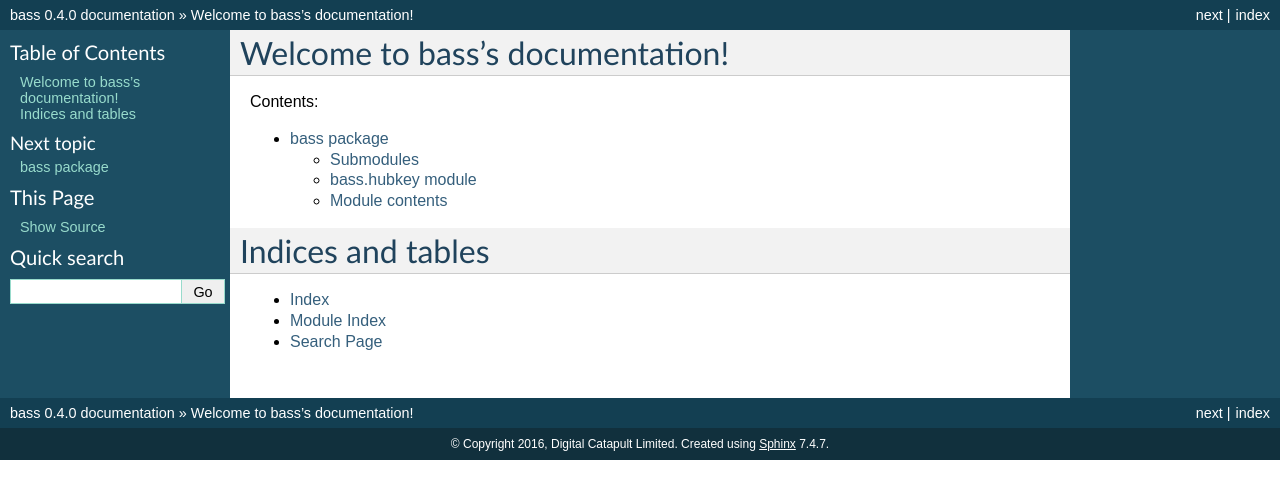
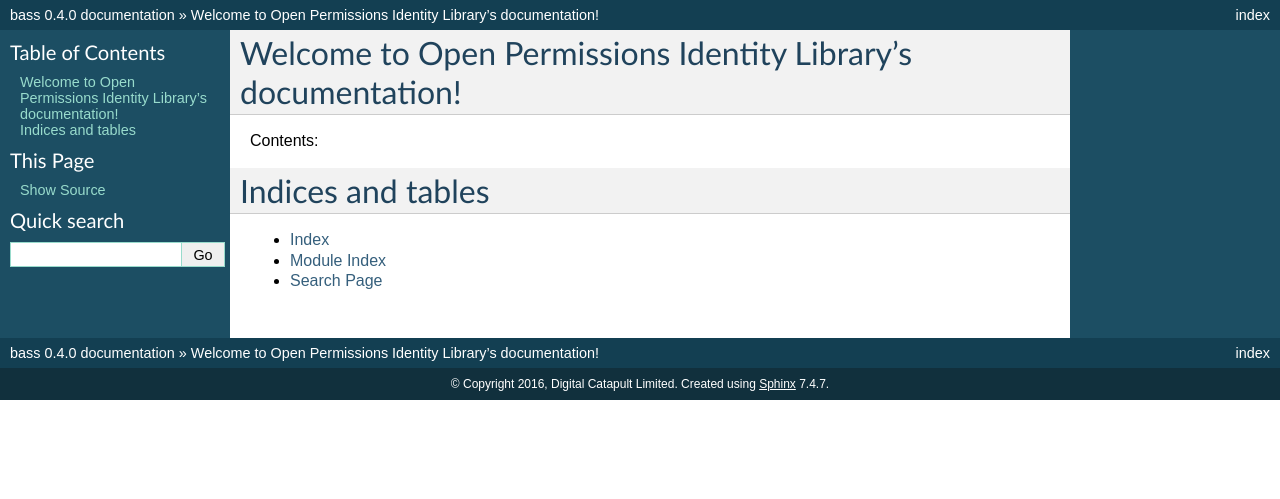
Before and after one commit to openpermissions/bass, a Sphinx documentation site: the page built from docs/index.rst, in a window 1280 px wide. Shown: the top 499 px of the page. Built offline with Sphinx 7.4.7, drawn with Linux system fonts in a browser that asks for light colours.

Commit message:
Attempt to limit the number of generated rst file in the repo

```diff
--- a/docs/bass.rst
+++ /dev/null
@@ -1,22 +0,0 @@
-bass package
-============
-
-Submodules
-----------
-
-bass.hubkey module
-------------------
-
-.. automodule:: bass.hubkey
-    :members:
-    :undoc-members:
-    :show-inheritance:
-
-
-Module contents
----------------
-
-.. automodule:: bass
-    :members:
-    :undoc-members:
-    :show-inheritance:
--- a/docs/conf.py
+++ b/docs/conf.py
@@ -20,6 +20,8 @@ import os
 # documentation root, use os.path.abspath to make it absolute, like shown here.
 sys.path.insert(0, os.path.abspath('.'))
 sys.path.insert(0, os.path.abspath('..'))
+import subprocess
+subprocess.Popen(["make", "sphinx_update"], cwd=os.path.abspath('..'))
 
 # -- General configuration ------------------------------------------------
 
--- a/docs/index.rst
+++ b/docs/index.rst
@@ -3,15 +3,13 @@
    You can adapt this file completely to your liking, but it should at least
    contain the root `toctree` directive.
 
-Welcome to bass's documentation!
-================================
+Welcome to Open Permissions Identity Library's documentation!
+=============================================================
 
 Contents:
 
 .. toctree::
    :maxdepth: 4
-
-   bass
 
 
 Indices and tables
```
Also changed, not shown: 1 other file.
